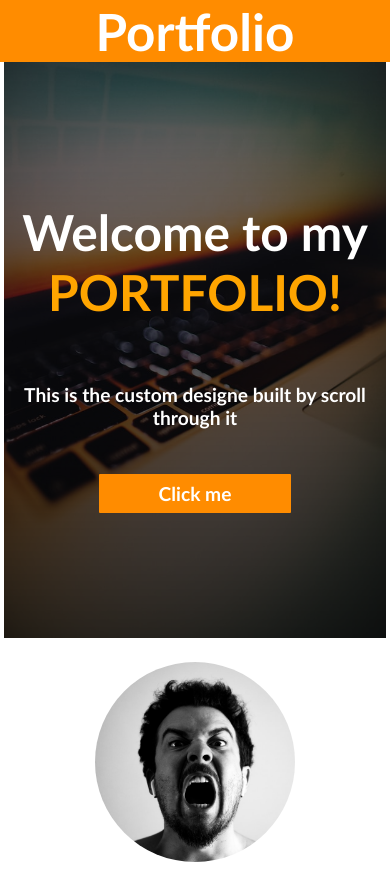
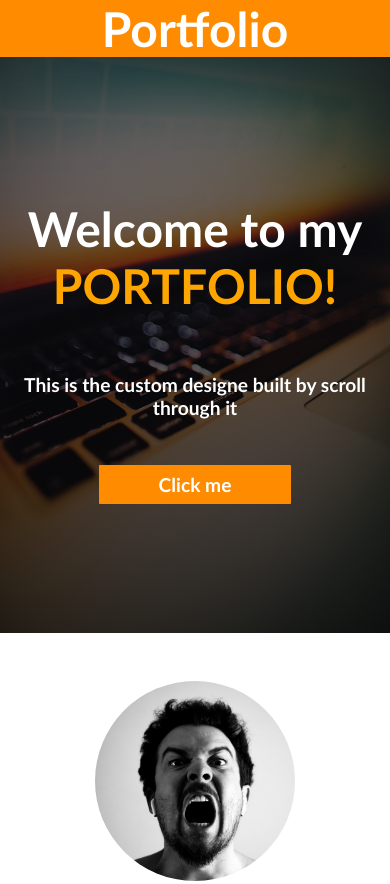
Before and after one commit to AsadNazir/Portfolio, a plain HTML site: page index.html in a window 390 px wide. Shown: the top 884 px of the page. Drawn offline with Linux system fonts and the light colour scheme.

Commit message:
3rd commit

```diff
--- a/f.css
+++ b/f.css
@@ -163,17 +163,15 @@ nav h1 {
 @media only screen and (max-width: 800px) {
     .page {
         grid-template-areas: "box1" "box2" "box3" "box5" 'box4' "box6" "box7";
-        grid-gap: 1.5rem;
-        width: 98vw;
+        /* grid-gap: 1.5rem; */
+        /* width: 98vw; */
     }
     :root{
         --headfont: 3.2rem;
         --subheadfont: 2.2rem;
         --parafont: 1.2rem;
     }
-    .main h2 {
-        font-size: 3.1rem;
-    }
+
     body {
         margin: 0;
     }
@@ -189,6 +187,11 @@ nav h1 {
     }
 }
 @media only screen and (max-width: 400px){
+    :root{
+        --headfont: 3rem;
+        --subheadfont: 2rem;
+        --parafont: 1.2rem;
+    }
     .box2{
         width: 200px;
         height: 200px;
```
